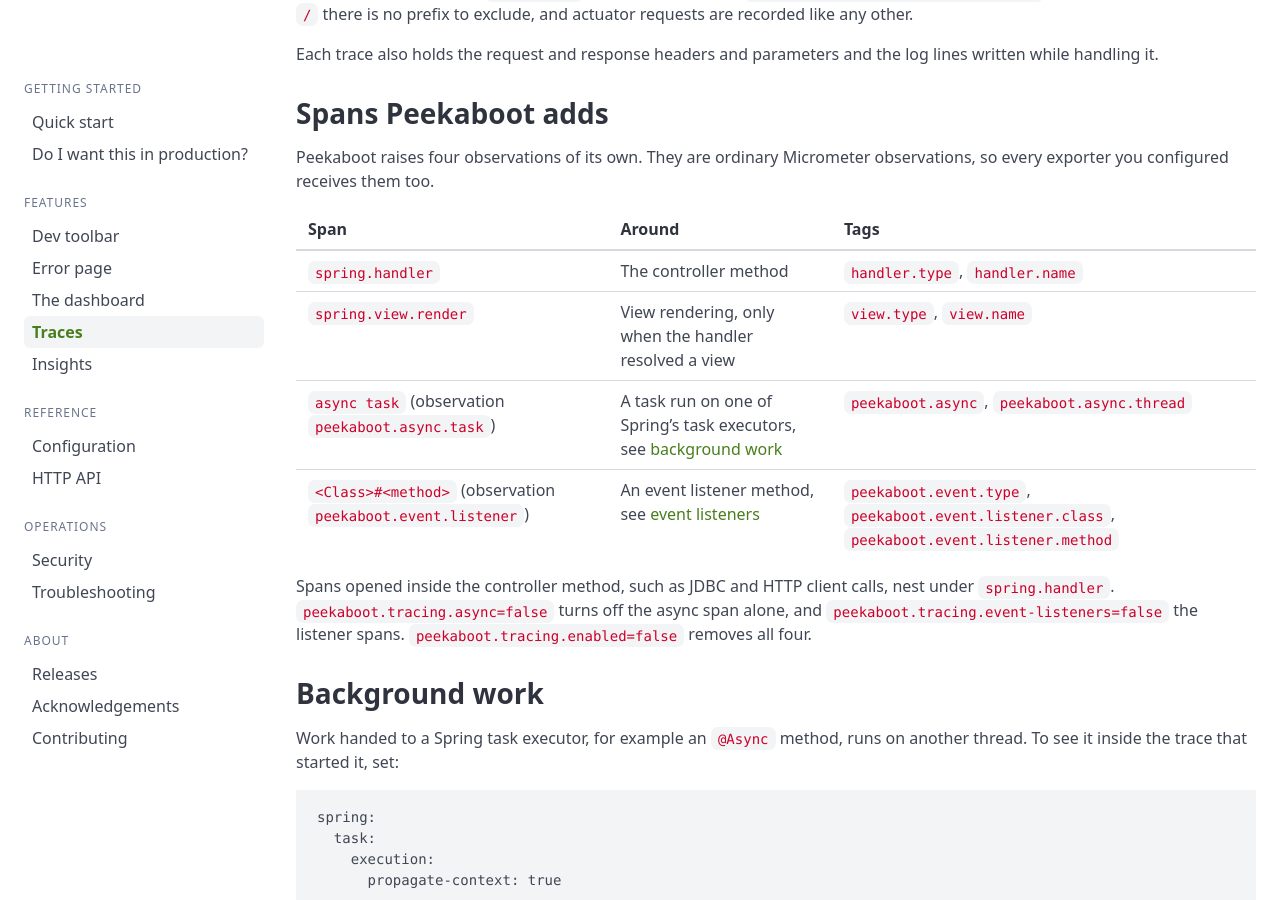
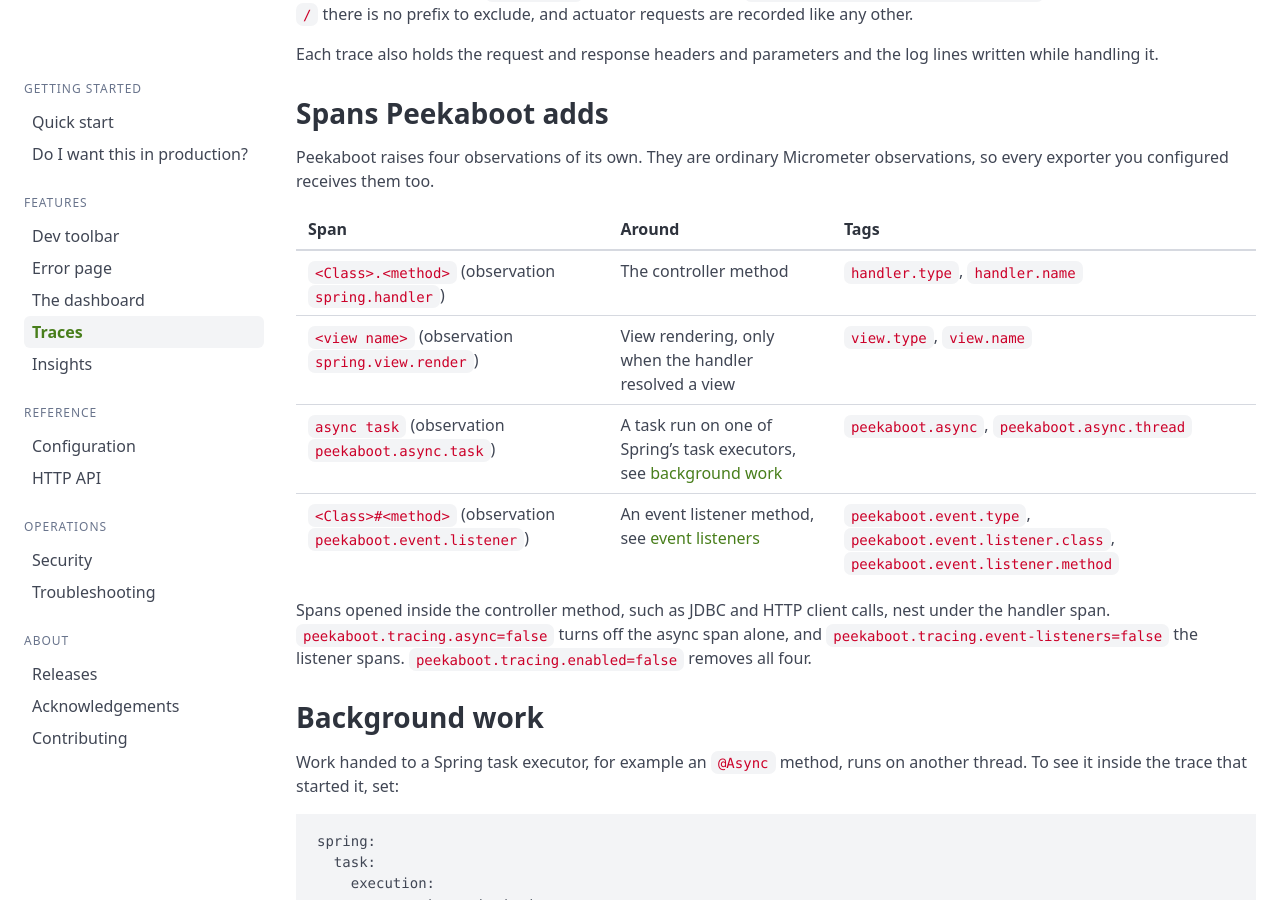
Before and after one commit to peekaboot-org/peekaboot-org.github.io, a Jekyll site: the page built from docs/traces.md, in a window 1280 px wide and 900 px high, scrolled down 896 px. Built offline with Jekyll 4.4.1, drawn with Linux system fonts in a browser that asks for light colours.

Commit message:
docs: name handler and view spans by their target

```diff
--- a/docs/traces.md
+++ b/docs/traces.md
@@ -52,13 +52,13 @@
 
 | Span | Around | Tags |
 |---|---|---|
-| `spring.handler` | The controller method | `handler.type`, `handler.name` |
-| `spring.view.render` | View rendering, only when the handler resolved a view | `view.type`, `view.name` |
+| `<Class>.<method>` (observation `spring.handler`) | The controller method | `handler.type`, `handler.name` |
+| `<view name>` (observation `spring.view.render`) | View rendering, only when the handler resolved a view | `view.type`, `view.name` |
 | `async task` (observation `peekaboot.async.task`) | A task run on one of Spring's task executors, see [background work](#background-work) | `peekaboot.async`, `peekaboot.async.thread` |
 | `<Class>#<method>` (observation `peekaboot.event.listener`) | An event listener method, see [event listeners](#event-listeners) | `peekaboot.event.type`, `peekaboot.event.listener.class`, `peekaboot.event.listener.method` |
 
 Spans opened inside the controller method, such as JDBC and HTTP client calls, nest under
-`spring.handler`. `peekaboot.tracing.async=false` turns off the async span alone, and
+the handler span. `peekaboot.tracing.async=false` turns off the async span alone, and
 `peekaboot.tracing.event-listeners=false` the listener spans. `peekaboot.tracing.enabled=false`
 removes all four.
 
```
